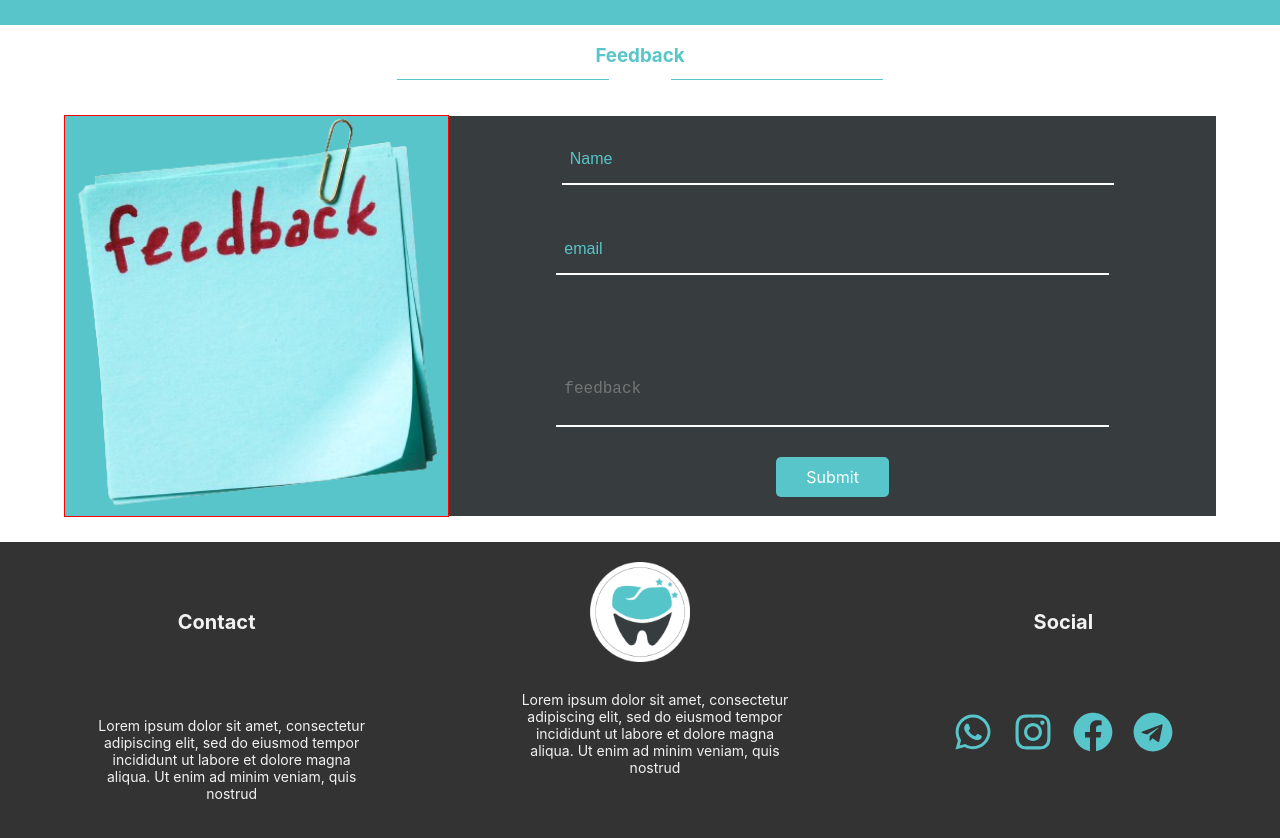
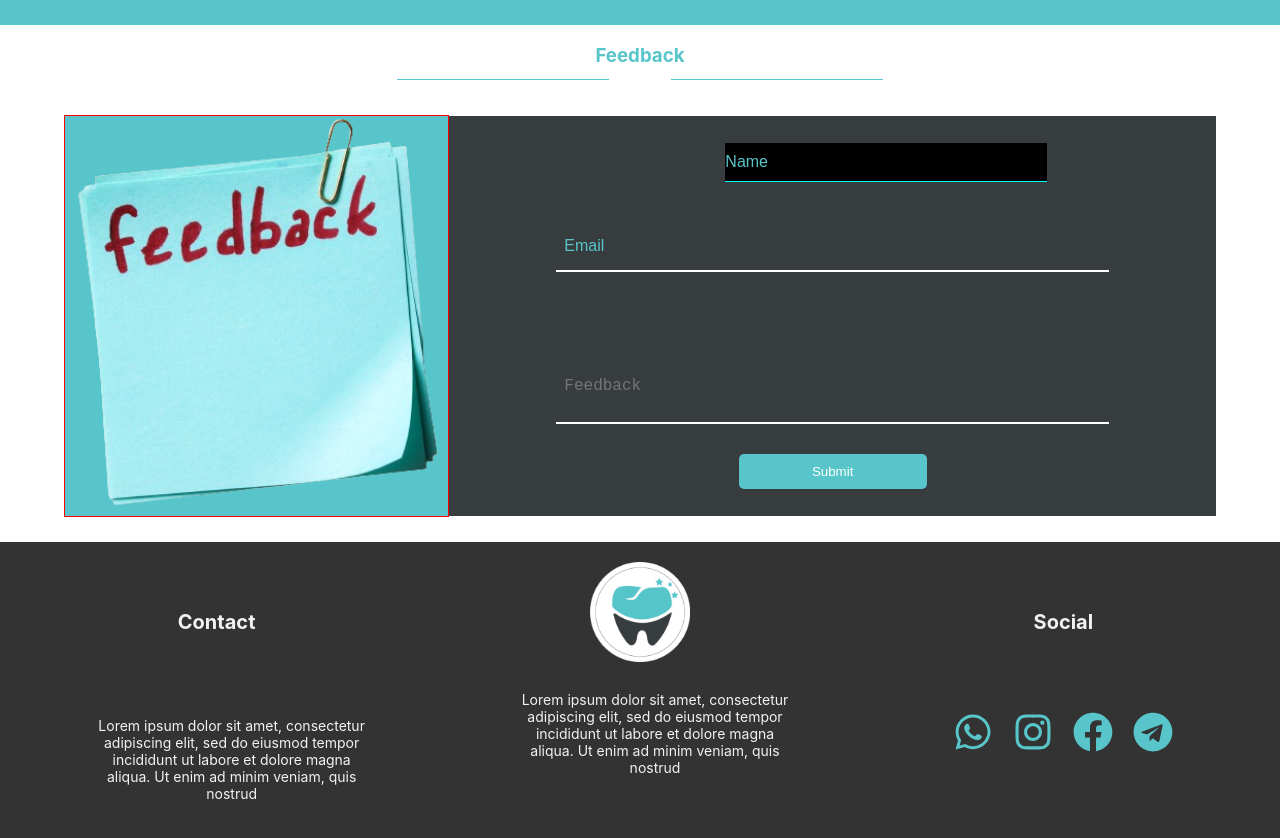
Before and after one commit to Enterprise-Project-G1/FrontEndService, a React (Create React App) app in the folder dental_token/: page / in a window 1280 px wide. Shown: the part 2120-2958 px from the top of the page. Built offline with nearby package versions, Linux system fonts and the light colour scheme; some icons are missing.

Commit message:
feedback posting

```diff
--- a/dental_token/src/constants.js
+++ b/dental_token/src/constants.js
@@ -2,4 +2,5 @@ export const BASE_URL = 'http://localhost:8765'
 
 
 export const USERS_URL = '/USERSERVICE/api/auth';
-export const PATIENT_URL = '/USERSERVICE/api/patient'
+export const PATIENT_URL = '/USERSERVICE/api/patient';
+export const FEEDBACK_URL = '/USERSERVICE/api/feedbacks';
--- a/dental_token/src/user/components/home.jsx
+++ b/dental_token/src/user/components/home.jsx
@@ -1,63 +1,49 @@
-// Home.jsx
-// import React from 'react';
-// import Footer from './footer';
-// import Nav from './navigation';
-// import Header from './header';
-
-// const Home = () => {
-//   return (
-//     <>
-// <Header/>
-// <Nav/>
-//     <div>
-//       <h2>Home Page</h2>
-//       <p>Welcome to the Home Page!</p>
-//     </div>
-//     <Footer/>
-//     </>
-//   );
-// };
-
-// export default Home;
 import React, { useState } from 'react';
-// import './Home.css';
 import "../../user/css/Home.css";
-// import Smile from './images/smile.png';
 import Smile from "../../user/img/smile.png";
 import { Icon } from '@iconify/react';
-// import Logo from './images/fin LOGO.png';
 import Logo from "../../user/img/fin LOGO.png";
-// import Feedback from './images/feedback.png';
-import Feedback from "../../user/img/feedback.png";
+import FeedbackImg from "../../user/img/feedback.png";
 import Header from './header';
 import Footer from './footer';
 import Nav from './navigation';
+import { useFeedbackMutation } from '../slices/usersApiSlice';
+import {toast} from 'react-toastify';
 
 const Home = () => {
+  const [postFeedback] = useFeedbackMutation();
+  const [name, setName] = useState('');
+  const [email, setEmail] = useState('');
+  const [feedback, setFeedback] = useState('');
 
-  const [formData, setFormData] = useState({
-    name: '',
-    email: '',
-    feedback: ''
-  });
-
-  const handleChange = (e) => {
-    const { name, value } = e.target;
-    setFormData({
-      ...formData,
-      [name]: value
-    });
+  const handleNameChange = (e) => {
+    setName(e.target.value);
   };
 
-  const handleSubmit = (e) => {
+  const handleEmailChange = (e) => {
+    setEmail(e.target.value);
+  };
+
+  const handleFeedbackChange = (e) => {
+    setFeedback(e.target.value);
+  };
+
+  const handleSubmit = async (e) => {
     e.preventDefault();
-    console.log(formData);
-    setFormData({
-      name: '',
-      email: '',
-      feedback: ''
-    });
+    if(name === "" || email === "" || feedback === ""){
+      toast.error("All fields are required!")
+    }else{
+      try{
+        await postFeedback({name, email, feedback}).unwrap();
+        toast.success("Feedback sent successfully!")
+        window.location.reload();
+      }catch(err){
+          toast.error(err?.data?.message || err.error)
+      }
+    }
+
   };
+
   return (
     <div>
       {/* Hero Banner */}
@@ -185,7 +171,7 @@ const Home = () => {
       </div>
       <div className="section-form">
         <div className="form-image">
-          <img src={Feedback} alt="Logo" />
+          <img src={FeedbackImg} alt="Feedback" />
         </div>
         <div className='form-fields'>
           <form onSubmit={handleSubmit} className='form-container10'>
@@ -193,43 +179,29 @@ const Home = () => {
               className='in12'
               type="text"
               id="name"
-              name="name"
-              value={formData.name}
-              onChange={handleChange}
+              value={name}
+              onChange={handleNameChange}
               placeholder='Name'
               required
-              style={{
-                width: "100%",
-                padding: "15px 8px",
-                border: "none",
-                borderBottom: "2px solid #FFFFFF",
-                color: "#FFFFFF",
-                background: "transparent",
-                fontSize: "16px",
-                outline: "none",
-                marginRight:"18%"
-              }}
             />
             <input
               className='in12'
               type="email"
               id="email"
-              name="email"
-              value={formData.email}
-              onChange={handleChange}
-              placeholder='email'
+              value={email}
+              onChange={handleEmailChange}
+              placeholder='Email'
               required
             />
             <textarea
               className='in13'
               id="feedback"
-              name="feedback"
-              value={formData.feedback}
-              onChange={handleChange}
-              placeholder='feedback'
+              value={feedback}
+              onChange={handleFeedbackChange}
+              placeholder='Feedback'
               required
             />
-            <div className='form-submit' type="submit">Submit</div>
+            <button onClick={handleSubmit} type="submit" className='form-submit'>Submit</button>
           </form>
         </div>
       </div>
--- a/dental_token/src/user/slices/usersApiSlice.js
+++ b/dental_token/src/user/slices/usersApiSlice.js
@@ -1,4 +1,4 @@
-import { USERS_URL } from "../../constants";
+import { FEEDBACK_URL, USERS_URL } from "../../constants";
 import { PATIENT_URL } from "../../constants";
 import { apiSlice } from "./apiSlice";
 
@@ -25,9 +25,15 @@ export const usersApliSlice = apiSlice.injectEndpoints({
                 body: data
             }),
         }),
-
+        feedback: builder.mutation({
+            query: (data) => ({
+                url: FEEDBACK_URL ,
+                method: 'POST',
+                body: data
+            }),
+        }),
     })
 })
 
 
-export const { useLoginMutation, useLogoutMutation, useRegisterMutation } = usersApliSlice;
+export const { useLoginMutation, useLogoutMutation, useRegisterMutation, useFeedbackMutation } = usersApliSlice;
```
